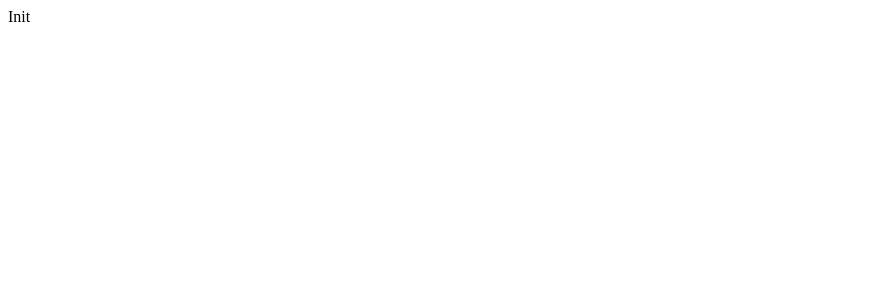
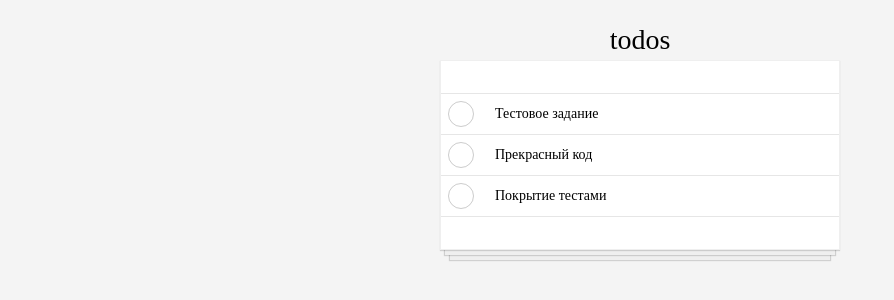
Before and after one commit to Ararat-M/react-todo, a React app: page / in a window 1280 px wide. Shown: the top 300 px of the page, without its empty margins (0-894 px from the left). Built offline with nearby package versions, Linux system fonts and the light colour scheme.

Commit message:
created Layout, ToDoList, ToDoItem

```diff
--- a/src/App.tsx
+++ b/src/App.tsx
@@ -1,7 +1,11 @@
+import { Layout } from "./components/Layout/Layout";
+import { ToDoList } from "./components/ToDoList/ToDoList";
+import "./index.scss";
+
 export function App() {
   return (
-    <div>
-      Init
-    </div>
+    <Layout>
+      <ToDoList />
+    </Layout>
   );
 }
--- /dev/null
+++ b/src/components/Layout/Layout.tsx
@@ -0,0 +1,13 @@
+import classes from "./layout.module.scss";
+
+interface LayoutProps {
+  children: React.ReactNode;
+}
+
+export function Layout({ children }: LayoutProps) {
+  return (
+    <div className={classes.layout}>
+      {children}
+    </div>
+  );
+}
--- /dev/null
+++ b/src/components/Layout/layout.module.scss
@@ -0,0 +1,4 @@
+.layout {
+  max-width: 900px;
+  margin: 0 auto;
+}
--- /dev/null
+++ b/src/components/ToDoItem/ToDoItem.tsx
@@ -0,0 +1,14 @@
+import classes from "./toDoItem.module.scss";
+
+interface ToDoItemProps {
+  title: string;
+}
+
+export function ToDoItem({ title }: ToDoItemProps) {
+  return (
+    <label htmlFor={title} className={classes.toDo}>
+      <input type="checkbox" id={title} name={title} />
+      <span>{title}</span>
+    </label>
+  );
+}
--- /dev/null
+++ b/src/components/ToDoItem/toDoItem.module.scss
@@ -0,0 +1,6 @@
+.toDo {
+  display: flex;
+  align-items: center;
+  padding: 8px;
+  column-gap: 1rem;
+}
--- /dev/null
+++ b/src/components/ToDoList/ToDoList.tsx
@@ -0,0 +1,21 @@
+import { ToDoItem } from "../ToDoItem/ToDoItem";
+import classes from "./toDoList.module.scss";
+
+export function ToDoList() {
+  return (
+    <div className={classes.container}>
+      <h1 className={classes["list-title"]}>todos</h1>
+      <ul className={classes["todo-list"]}>
+        <li className={classes["todo-item"]}>
+          <ToDoItem title="Тестовое задание"/>
+        </li>
+        <li className={classes["todo-item"]}>
+          <ToDoItem title="Прекрасный код"/>
+        </li>
+        <li className={classes["todo-item"]}>
+          <ToDoItem title="Покрытие тестами"/>
+        </li>
+      </ul>
+    </div>
+  );
+}
--- /dev/null
+++ b/src/components/ToDoList/toDoList.module.scss
@@ -0,0 +1,41 @@
+.container {
+  margin-top: 2rem;
+  display: flex;
+  flex-direction: column;
+  align-items: center;
+  row-gap: 0.75rem;
+  padding: 0 1.5rem;
+}
+
+.list-title {
+  font-weight: 100;
+}
+
+.todo-list {
+  background-color: rgb(255 255 255);
+  min-width: 400px;
+  display: flex;
+  flex-direction: column;
+  border: 1px solid rgb(239 239 239);
+  box-shadow:
+    /* The top layer shadow */
+          0 1px 1px rgb(0 0 0 / 15%),
+            /* The second layer */
+          0 10px 0 -5px rgb(239 239 239),
+            /* The second layer shadow */
+          0 10px 1px -4px rgb(0 0 0 / 15%),
+            /* The third layer */
+          0 20px 0 -10px rgb(239 239 239),
+            /* The third layer shadow */
+          0 20px 1px -9px rgb(0 0 0 / 15%);
+  padding: 2rem 0;
+  margin-bottom: 12px;
+}
+
+.todo-item {
+  border-bottom: 1px solid rgb(128 128 128 / 20%);
+}
+
+.todo-item:first-child {
+  border-top: 1px solid rgb(128 128 128 / 20%);
+}
--- /dev/null
+++ b/src/global.d.ts
@@ -0,0 +1,5 @@
+declare module "*.scss" {
+  type IClassNames = Record<string, string>;
+  const classNames: IClassNames;
+  export = classNames;
+}
--- /dev/null
+++ b/src/index.scss
@@ -0,0 +1,61 @@
+* {
+  margin: 0;
+  padding: 0;
+  box-sizing: border-box;
+}
+
+html {
+  height: 100%;
+}
+
+ul {
+  list-style: none;
+}
+
+body {
+  background-color: #f4f4f4;
+  font-size: 14px;
+  line-height: 16px;
+}
+
+button {
+  background: none;
+  border: none;
+  cursor: pointer;
+}
+
+/* custom checkbox */
+input[type="checkbox"] {
+  margin-right: 6px;
+  cursor: pointer;
+  -webkit-appearance: none;
+  -moz-appearance: none;
+  appearance: none;
+  background: none;
+  height: 1.5rem;
+  width: 1.5rem;
+  outline: 1px solid rgb(128 128 128 / 40%);
+  border-radius: 50%;
+  color: white;
+
+    &:checked {
+      outline: 1px solid rgb(169, 227, 115);
+    }
+
+    &:after {
+      content: ' ';
+      position: relative;
+      left: 40%;
+      top: 20%;
+      width: 15%;
+      height: 40%;
+      border: solid rgb(169, 227, 115);
+      border-width: 0 2px 2px 0;
+      transform: rotate(40deg);
+      display: none;
+    }
+
+    &:checked:after {
+      display: block;
+    }
+}
```
